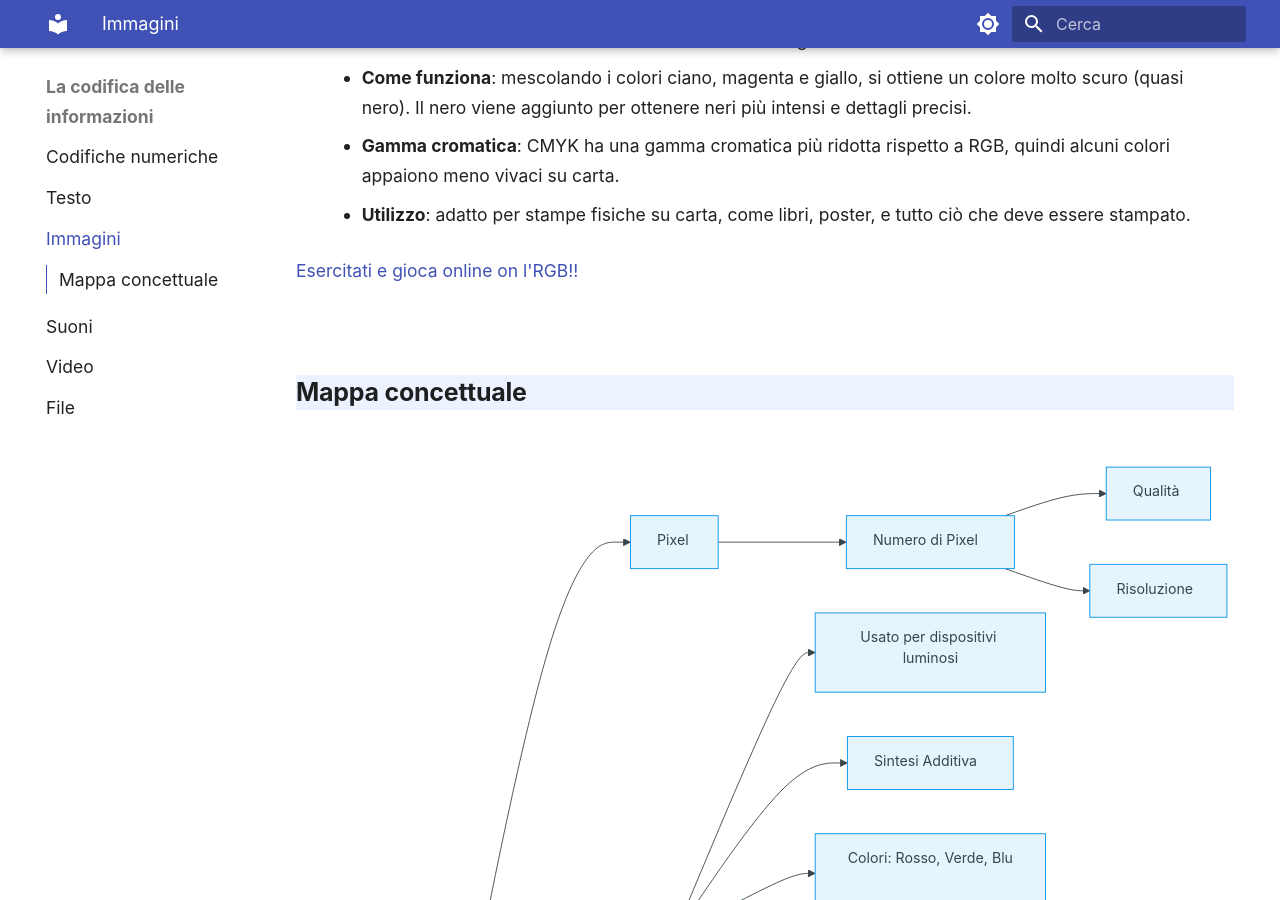
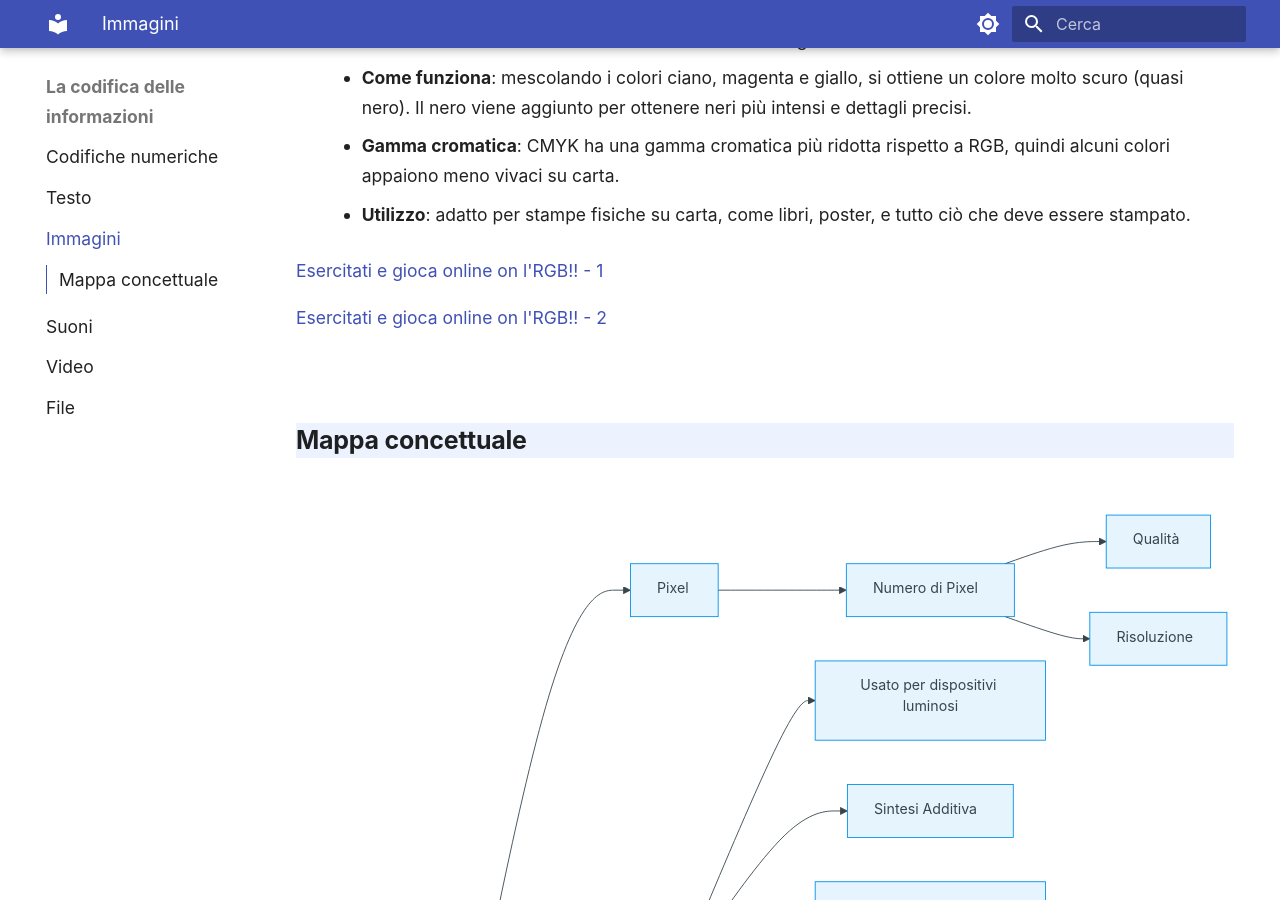
Before and after one commit to Federob/infohandouts, an MkDocs documentation site: the page built from docs/infoCoding/02_digit_img.md, in a window 1280 px wide and 900 px high, scrolled down 3496 px. Built offline with MkDocs 1.6.1 and Material for MkDocs 9.7.7, drawn with Linux system fonts in a browser that asks for light colours.

Commit message:
added a new RGB game!!

```diff
--- a/docs/infoCoding/02_digit_img.md
+++ b/docs/infoCoding/02_digit_img.md
@@ -58,7 +58,9 @@ In sintesi:
       * **Gamma cromatica**: CMYK ha una gamma cromatica più ridotta rispetto a RGB, quindi alcuni colori appaiono meno vivaci su carta.
       * **Utilizzo**: adatto per stampe fisiche su carta, come libri, poster, e tutto ciò che deve essere stampato.
 
-[Esercitati e gioca online on l'RGB!!](https://primozz.github.io/colorgame/)
+[Esercitati e gioca online on l'RGB!! - 1](https://primozz.github.io/colorgame/)
+
+[Esercitati e gioca online on l'RGB!! - 2](https://www.101computing.net/rgb-colour-guessing/)
 
 ## Mappa concettuale
 
```
